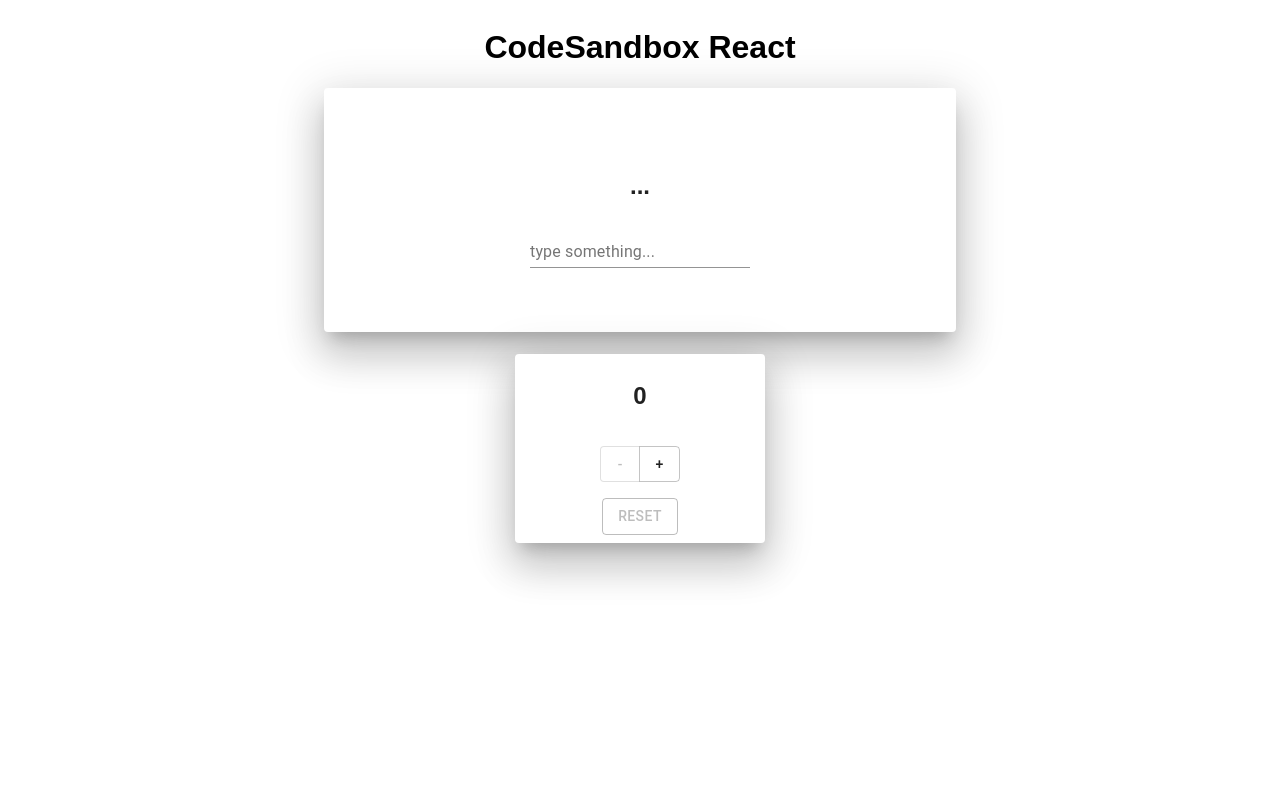
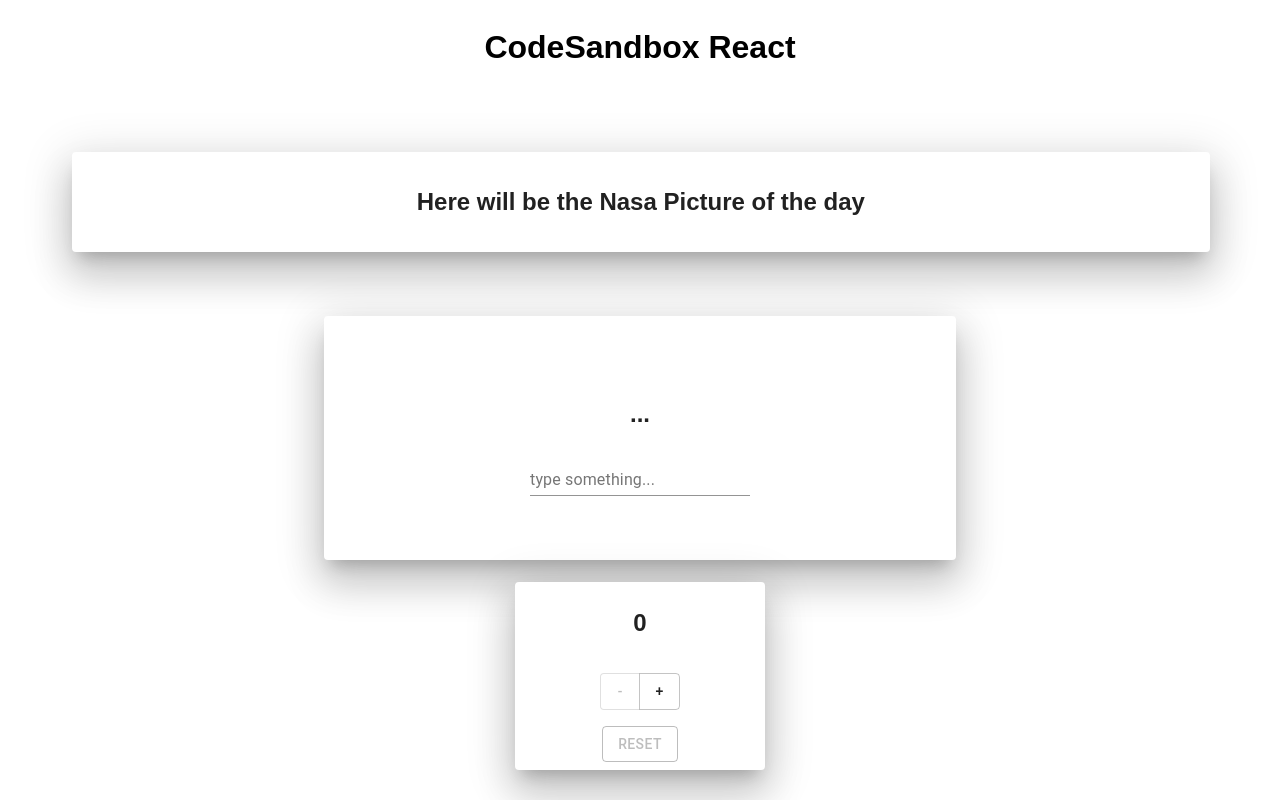
Before and after one commit to CristianWaid/codesandbox-playground-react, a React (Create React App) app: page / in a window 1280 px wide. Built offline with nearby package versions, Linux system fonts and the light colour scheme.

Commit message:
implement basic nasapotd component

```diff
--- a/src/App.js
+++ b/src/App.js
@@ -1,11 +1,13 @@
 import "./styles.css";
 import { SimpleInput } from "./components/SimpleInput";
 import { Counter } from "./components/Counter";
+import { NasaPicture } from "./components/NasaPicture";
 
 export default function App() {
   return (
     <div className="App">
       <h1>CodeSandbox React</h1>
+      <NasaPicture />
       <SimpleInput label={"type something..."} />
       <Counter />
     </div>
--- /dev/null
+++ b/src/components/NasaPicture/NasaPicture.js
@@ -0,0 +1,14 @@
+import { Paper } from "@material-ui/core";
+import "./style.css";
+
+export const NasaPicture = () => {
+  return (
+    <div className={"nasa-container"}>
+      <Paper elevation={24}>
+        <div className={"nasa"}>
+          <h2> Here will be the Nasa Picture of the day</h2>
+        </div>
+      </Paper>
+    </div>
+  );
+};
--- /dev/null
+++ b/src/components/NasaPicture/index.js
@@ -0,0 +1 @@
+export { NasaPicture } from "./NasaPicture";
--- /dev/null
+++ b/src/components/NasaPicture/style.css
@@ -0,0 +1,8 @@
+.nasa-container {
+  margin: 4em;
+  min-width: 90%;
+}
+
+.nasa {
+  padding: 1em;
+}
```
